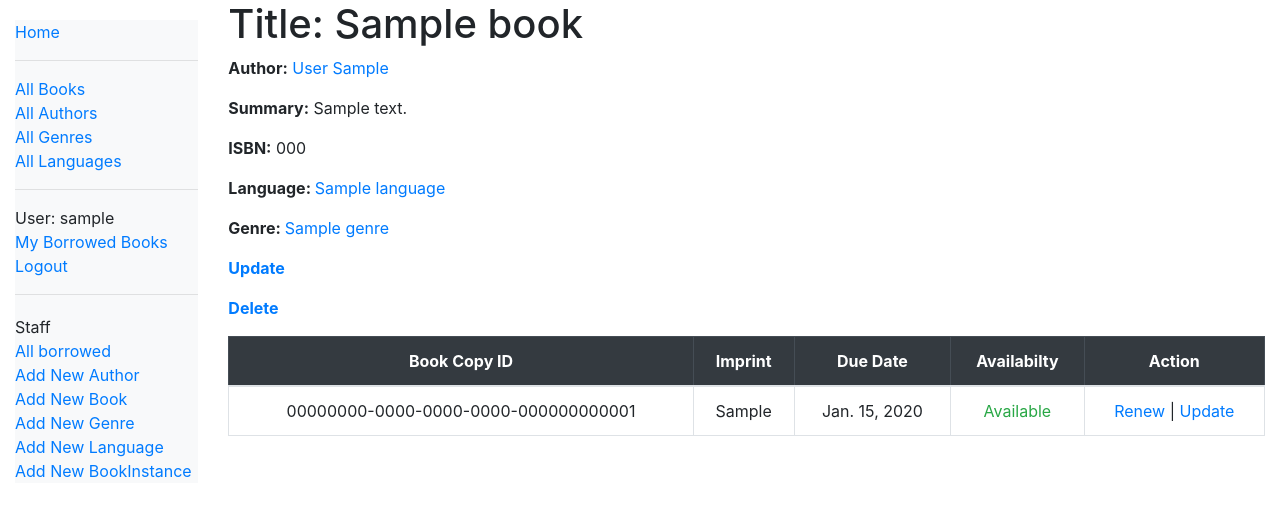
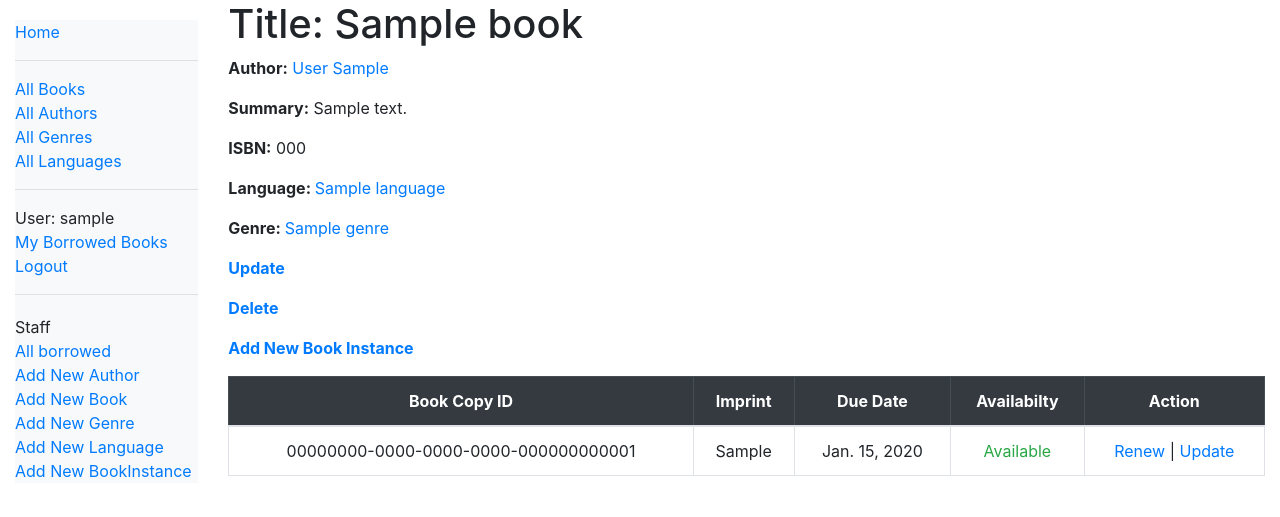
Before and after one commit to subodhchalak/locallibrary, a Django app: page /catalog/book/1/ in a window 1280 px wide. Shown: the part 70-587 px from the top of the page. Run offline with Django 4.2, Linux system fonts and the light colour scheme; a user stored in the database is signed in; tables that the repository leaves empty hold one stand-in row (values such as "Sample post").

Commit message:
changes in views.py

```diff
--- a/templates/catalogApp/book_detail.html
+++ b/templates/catalogApp/book_detail.html
@@ -24,6 +24,8 @@
             {% if perms.catalogApp.can_mark_returned %}
                 <p><a href="{% url 'book-update' book.id %}"><strong>Update</strong></a></p>
                 <p><a href="{% url 'book-delete' book.id %}"><strong>Delete</strong></a></p>
+                <p><a href="{% url 'bookinstance-create' %}"><strong>Add New Book Instance</strong></a></p>
+
             {% endif %}
         {% endif %}
 
```
